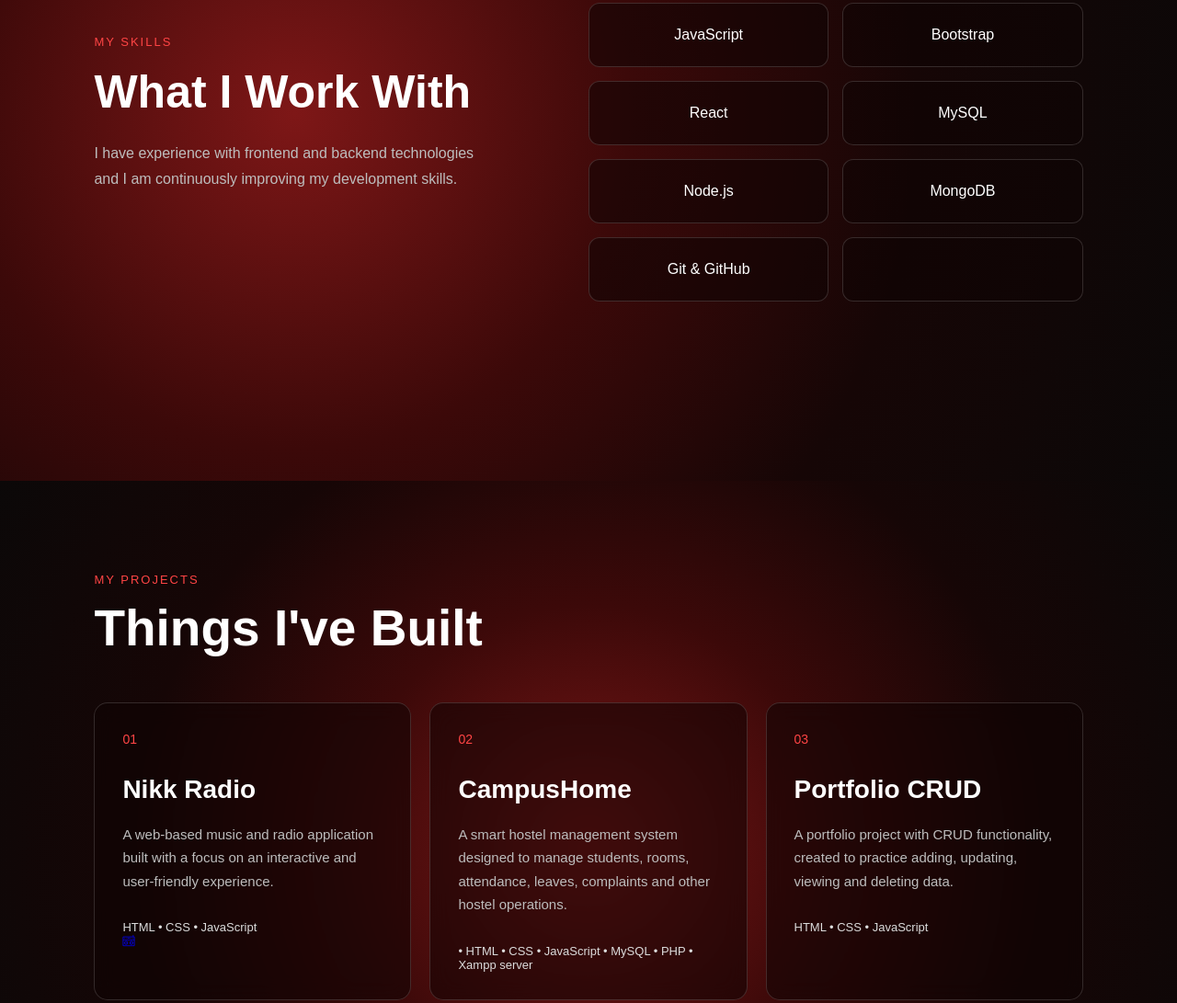
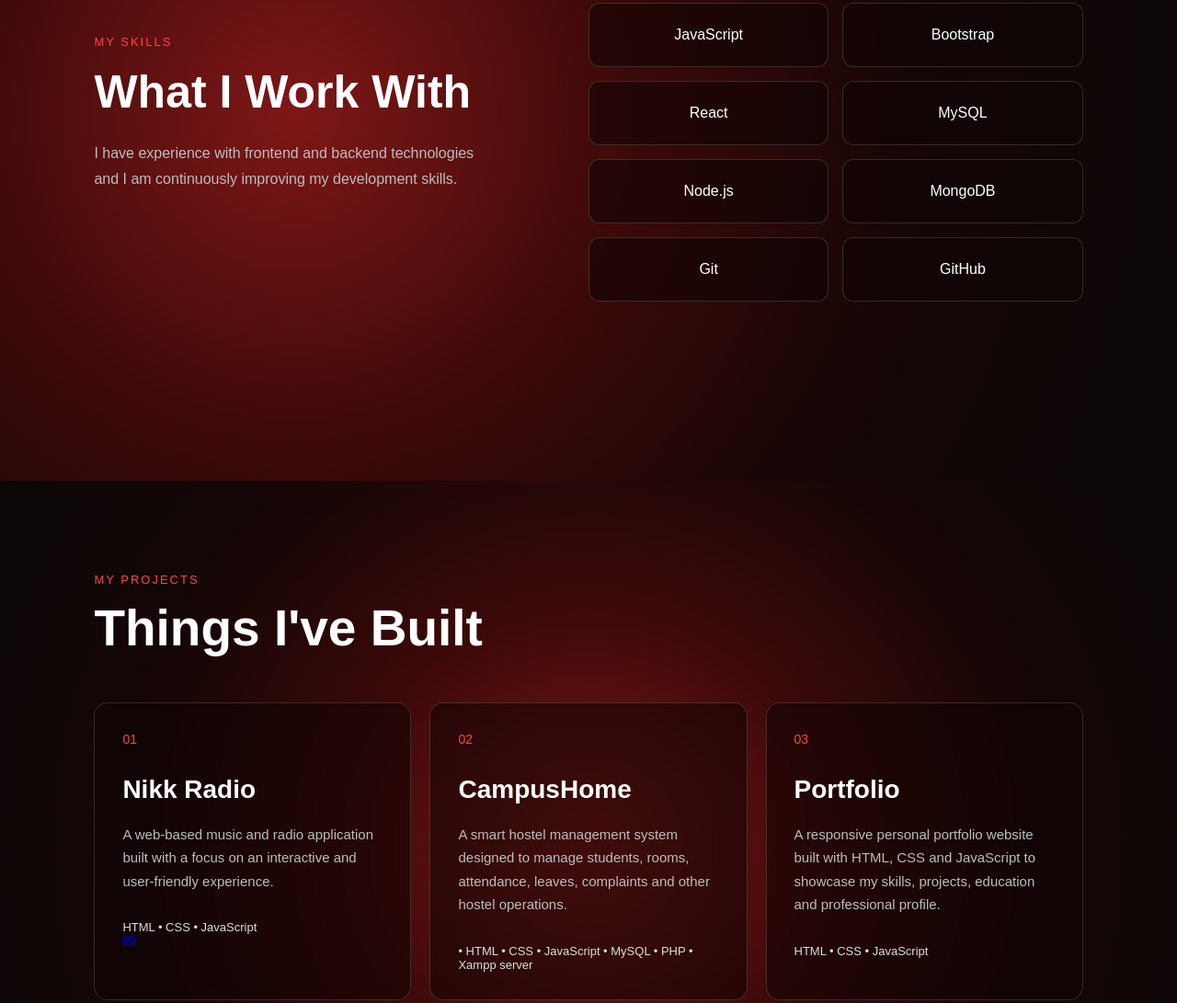
Before and after one commit to nikksinghh/Portfolio, a plain HTML site: page index.html in a window 1280 px wide. Shown: the part 1877-2968 px from the top of the page at 92% size. Drawn offline with nearby package versions, Linux system fonts and the light colour scheme.

Commit message:
update portfolio

```diff
--- a/index.html
+++ b/index.html
@@ -123,8 +123,8 @@
         <div class="skill-box">MySQL</div>
         <div class="skill-box">Node.js</div>
         <div class="skill-box">MongoDB</div>
-        <div class="skill-box">Git & GitHub</div>
-        <div class="skill-box"></div>
+        <div class="skill-box">Git</div>
+        <div class="skill-box">GitHub</div>
 
 
     </div>
@@ -176,12 +176,10 @@
 
         <div class="project-card">
             <span>03</span>
-            <h3>Portfolio CRUD</h3>
+            <h3>Portfolio</h3>
 
             <p>
-                A portfolio project with CRUD functionality,
-                created to practice adding, updating, viewing
-                and deleting data.
+                A responsive personal portfolio website built with HTML, CSS and JavaScript to showcase my skills, projects, education and professional profile.
             </p>
 
             <div class="project-tech">
@@ -238,7 +236,7 @@
             <h3>Secondary Education</h3>
 
             <p>
-               <i class="bi bi-balloon-heart"></i> Completed my 10th standard.
+              <i class="bi bi-balloon-heart"></i> S.M.T. High School Vaishali,Bihar.
             </p>
         </div>
 
```
